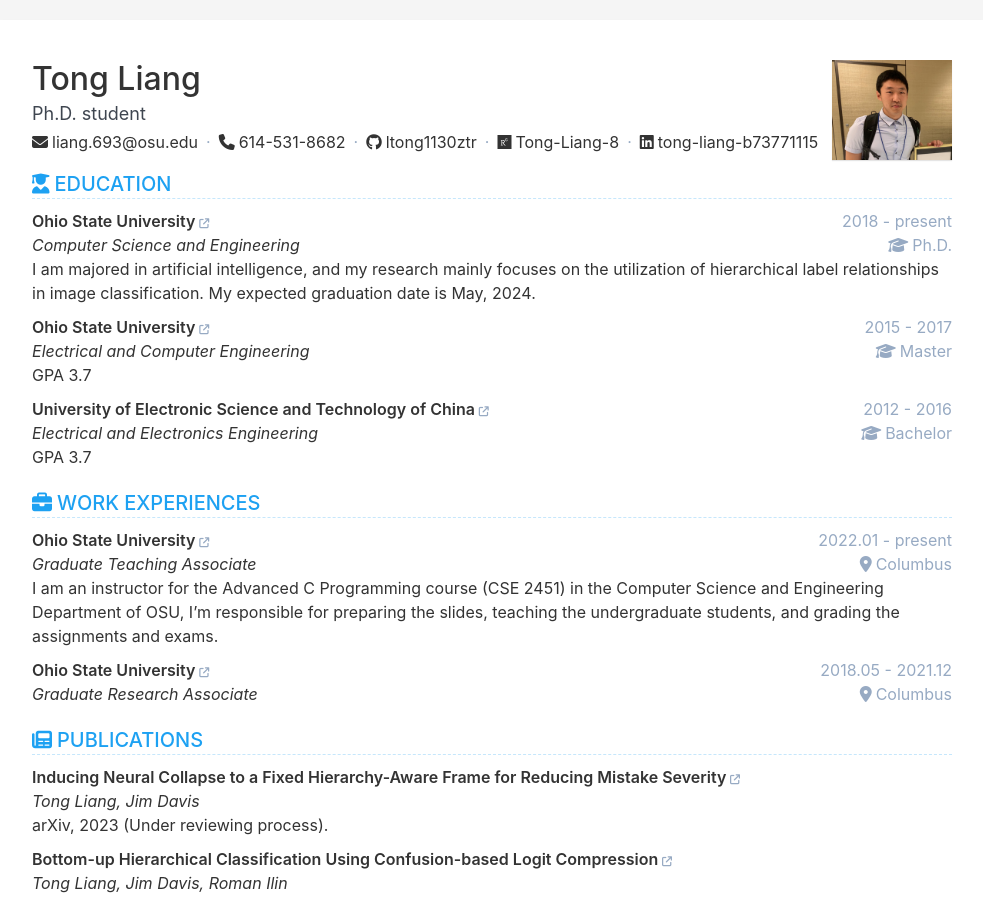
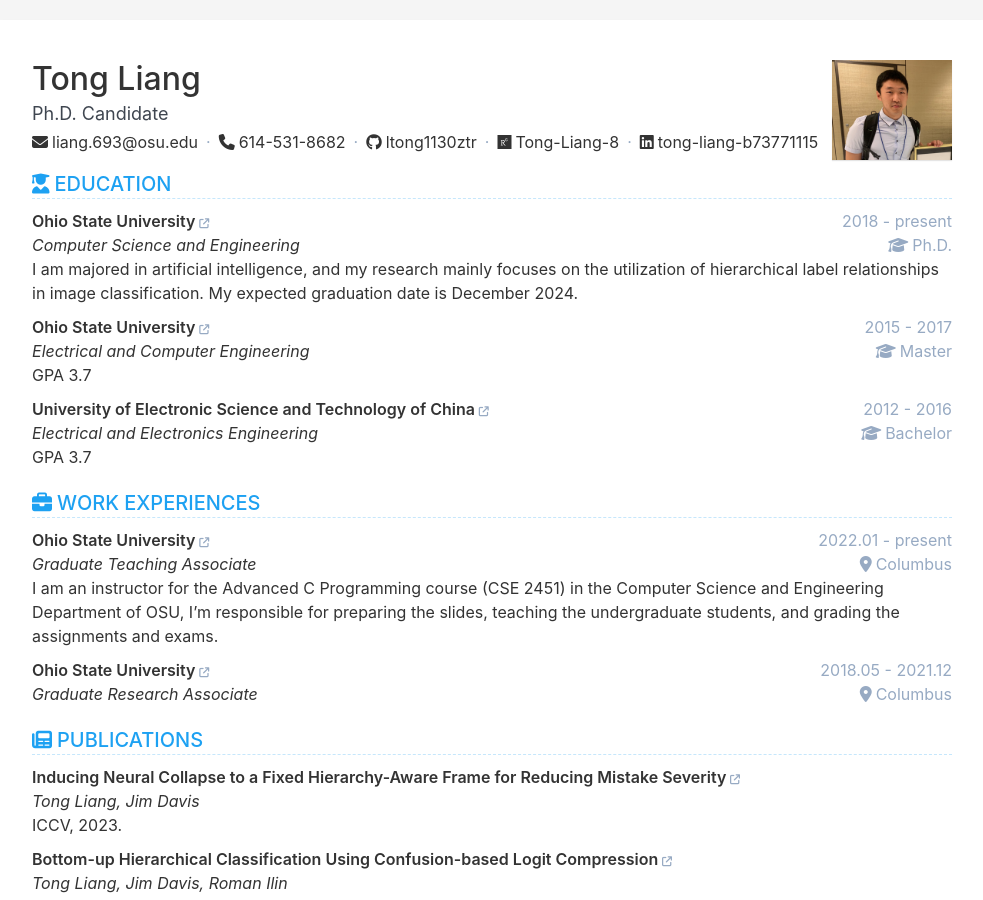
Before and after one commit to ltong1130ztr/resume, a Jekyll site: the page built from index.html, in a window 1280 px wide and 900 px high. Shown: the whole window, without its empty margins (148-1131 px from the left). Built offline with Jekyll 4.4.1, drawn with Linux system fonts in a browser that asks for light colours.

Commit message:
Update data.yml
PhD candidate, ICCV publication, expected graduation date changed to Dec 2024

```diff
--- a/_data/data.yml
+++ b/_data/data.yml
@@ -1,6 +1,6 @@
 basic:
   name: Tong Liang                      # name
-  title: Ph.D. student           # job title
+  title: Ph.D. Candidate           # job title
   avatar:
     show: true                       # show or hide avatar
     path: /assets/images/Profile-center.jpg # avatar file path
@@ -100,7 +100,7 @@ education:
       major: Computer Science and Engineering
       degree: Ph.D.
       description: |
-        I am majored in artificial intelligence, and my research mainly focuses on the utilization of hierarchical label relationships in image classification. My expected graduation date is May, 2024.
+        I am majored in artificial intelligence, and my research mainly focuses on the utilization of hierarchical label relationships in image classification. My expected graduation date is December 2024.
 
     - institution: Ohio State University
       link: https://www.osu.edu/
@@ -146,7 +146,7 @@ publication:
   items:
     - title: Inducing Neural Collapse to a Fixed Hierarchy-Aware Frame for Reducing Mistake Severity
       authors: Tong Liang, Jim Davis
-      conference: arXiv, 2023 (Under reviewing process).
+      conference: ICCV, 2023.
       link: https://arxiv.org/abs/2303.05689
 
     - title: Bottom-up Hierarchical Classification Using Confusion-based Logit Compression
```
